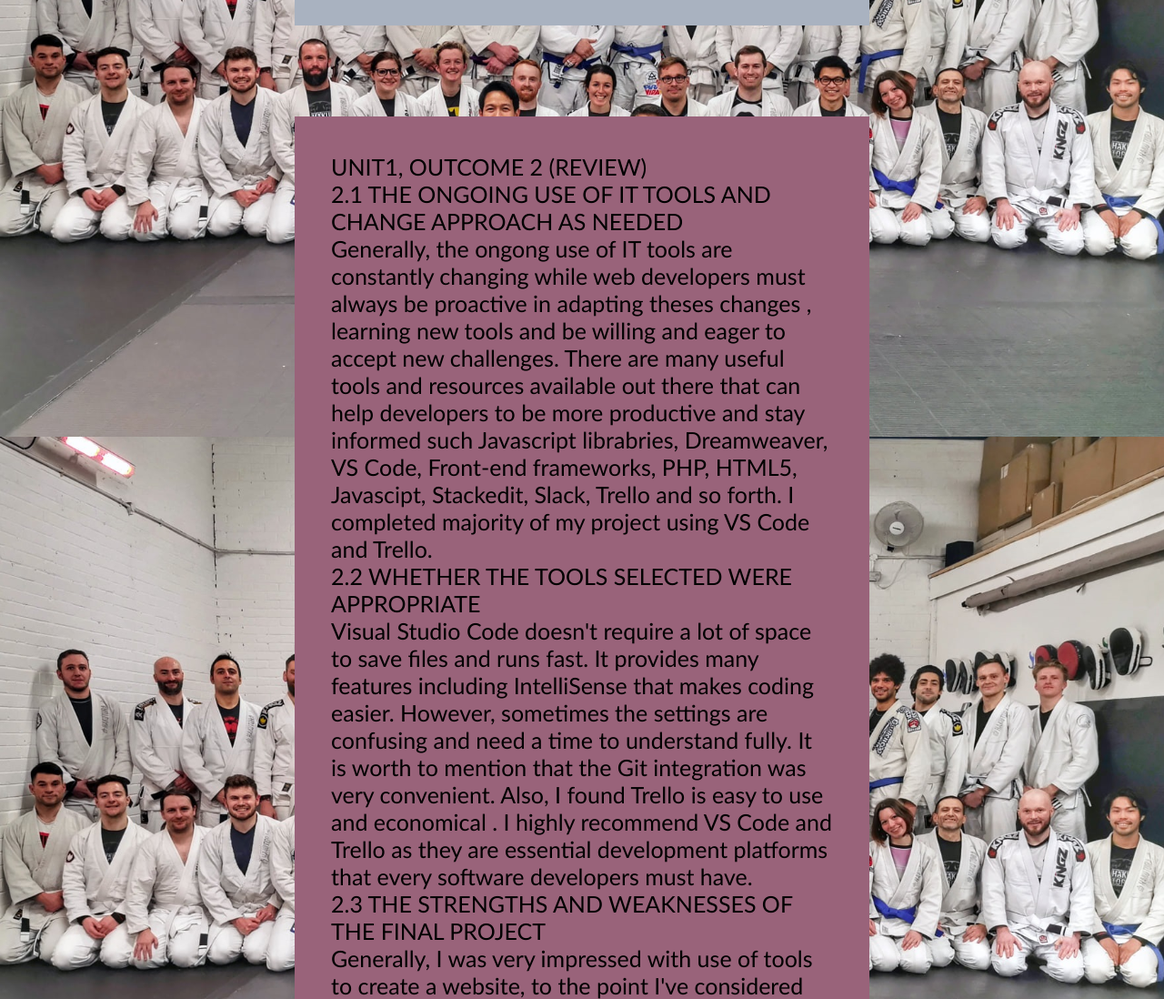
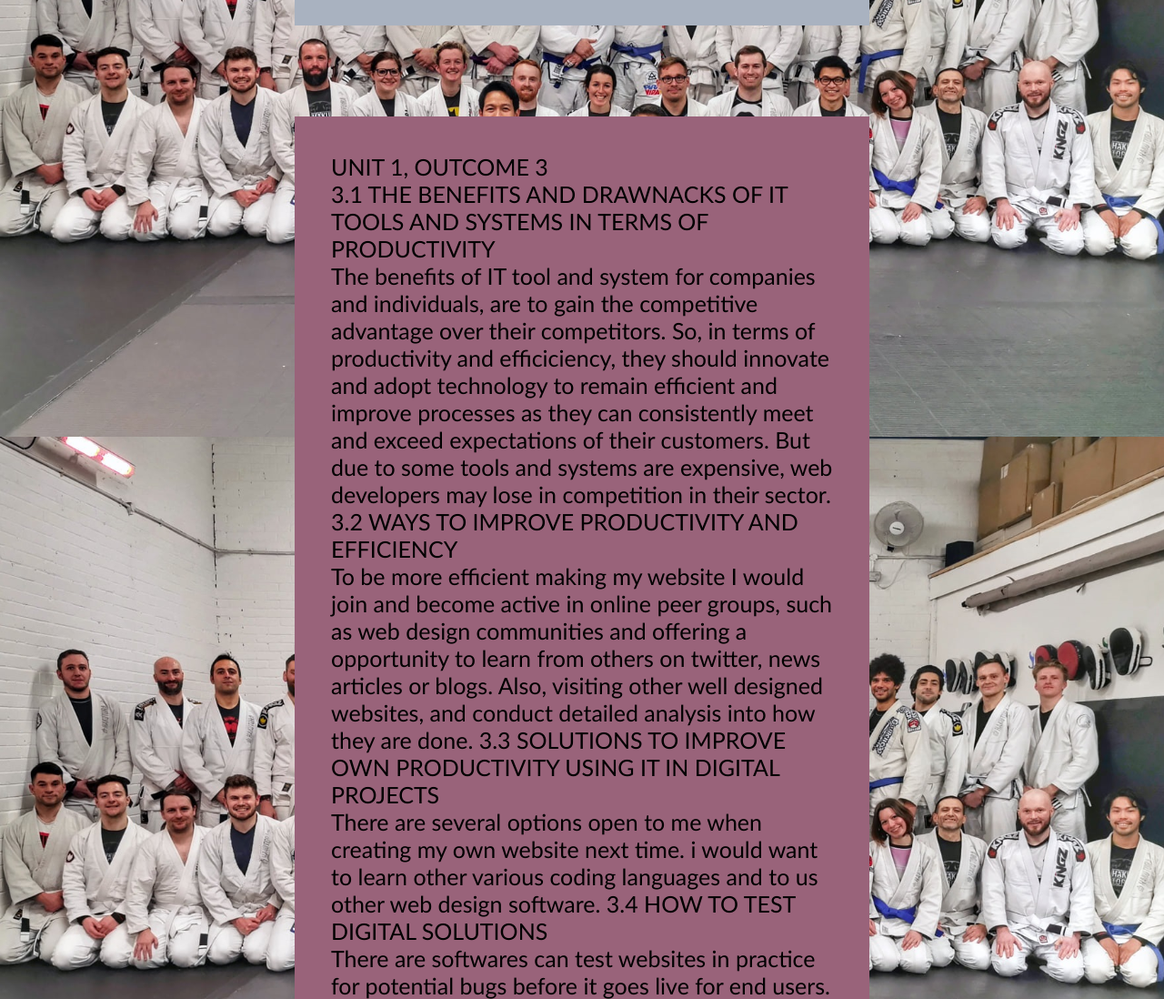
Before and after one commit to uuganbatbatsukh/Uuganbat-s-website, a plain HTML site: page index2.html in a window 1280 px wide. Shown: the part 3520-4618 px from the top of the page at 91% size. Drawn offline with Linux system fonts and the light colour scheme.

Commit message:
Final commit

```diff
--- a/3rd page.css
+++ b/3rd page.css
@@ -13,7 +13,7 @@ h1{
     text-align: center;
 }
 .box {
-    color:white;
+    color:rgb(8, 8, 8);
     font-size: 12px;
     font-family: 'Montserrat Alternates', sans-serif;
     text-align: center;
--- a/index2.html
+++ b/index2.html
@@ -95,32 +95,27 @@
         <div>
             <p class="content2">
 
-                UNIT1, OUTCOME 2 (REVIEW)
+                UNIT 1, OUTCOME 3
                 <br>
-                2.1 THE ONGOING USE OF IT TOOLS AND CHANGE APPROACH AS NEEDED
+                3.1 THE BENEFITS AND DRAWNACKS OF IT TOOLS AND SYSTEMS IN TERMS OF PRODUCTIVITY
                 <br>
-
-                Generally,  the  ongong use of IT tools are constantly changing while web developers must always be proactive in adapting theses changes , learning new tools  and be willing and eager to accept new challenges. There are many useful tools and resources available out there that can help developers to be more productive and stay informed such Javascript librabries, Dreamweaver, VS Code, Front-end frameworks, PHP, HTML5,  Javascipt, Stackedit,  Slack, Trello and so forth. I completed majority of my project using VS Code and Trello.
-
+                The benefits of IT tool and system for companies and individuals, are to gain the competitive advantage over their competitors. So, in terms of productivity and efficiciency, they should innovate and adopt technology to remain efficient and improve processes as they can consistently meet and exceed expectations of their customers. But due to some tools and systems are expensive, web developers may lose in competition in their sector.
                 <br>
-                2.2 WHETHER THE TOOLS SELECTED WERE APPROPRIATE
+                3.2 WAYS TO IMPROVE PRODUCTIVITY AND EFFICIENCY
                 <br>
-                Visual Studio Code doesn't require a lot of space to save files and runs fast. It provides many features including IntelliSense that makes coding easier. However, sometimes the settings are confusing and need a time to understand fully. It is worth to mention that the Git integration was very convenient. Also, I found Trello is easy to use and economical . I highly recommend VS Code and Trello as  they are essential  development platforms that every software developers must have.
-
+                To be more efficient making my website I would join and become active in online peer groups, such as web design communities and offering a opportunity to learn from others on twitter, news articles or blogs. Also, visiting other well designed websites, and conduct detailed analysis into how they are done.
+                3.3 SOLUTIONS TO IMPROVE OWN PRODUCTIVITY USING IT IN DIGITAL PROJECTS
                 <br>
-                2.3 THE STRENGTHS AND WEAKNESSES OF THE FINAL PROJECT
+                There are several options open to me when creating my own website next time. i would want to learn other various coding languages and to us other web design software.
+                3.4 HOW TO TEST DIGITAL SOLUTIONS
                 <br>
-                Generally, I was very impressed with use of tools to create a website, to the point I've considered creating more websites in future. Because this project is my first ever website, I think it would have been better in terms of quality if I really could stick with it for longer. I've struggled in the beginning of my project but worked almost immediately in VS Code and Trello. I
-
-                <br>
-                2.4 FURTHER IMPROVEMENTS TO MY PROJECT
-                <br>
-                I would have need to spend some more time picking out plugins to improve for my workflow and try out different editor such as Sublime and Atom. If I had more times, I would use more customization features such as language tweaks, wrapping, indenting, theming, and more pictures to my website look more outstanding professional in terms of design.
-
-                <br>
-                2.5 OUTCOMES TO MAKE SURE THEY MATCH REQUIREMENTS AND ARE FIT FOR PURPOSE
-                <br>
-                I want to become a software developer, so I need to know data access technology well. In order to work effectively with data accessing technogies, I need to learn programming tools and languages. To complete this website project, using Visual Studio Code and Trello matched requirements and were fit for this purpose. VS Code is especially a very complete programming tool, it has its own debugger and and integrated add-ons. It was best choice for the development of my webpages and very useful for me to find my mistakes.
+                There are softwares can test websites in practice for potential bugs before it goes live for end users. To perform digital testing, especially a website tested in followingg orders
+                1) Functionality Testing
+                2) Usability testing
+                3) Interface testing
+                4) Compatibility testing
+                5) Performance testing
+                6) Security testing
                 <br>
             </p>
 
```
Also changed, not shown: index3.html (+20 -5 lines).
